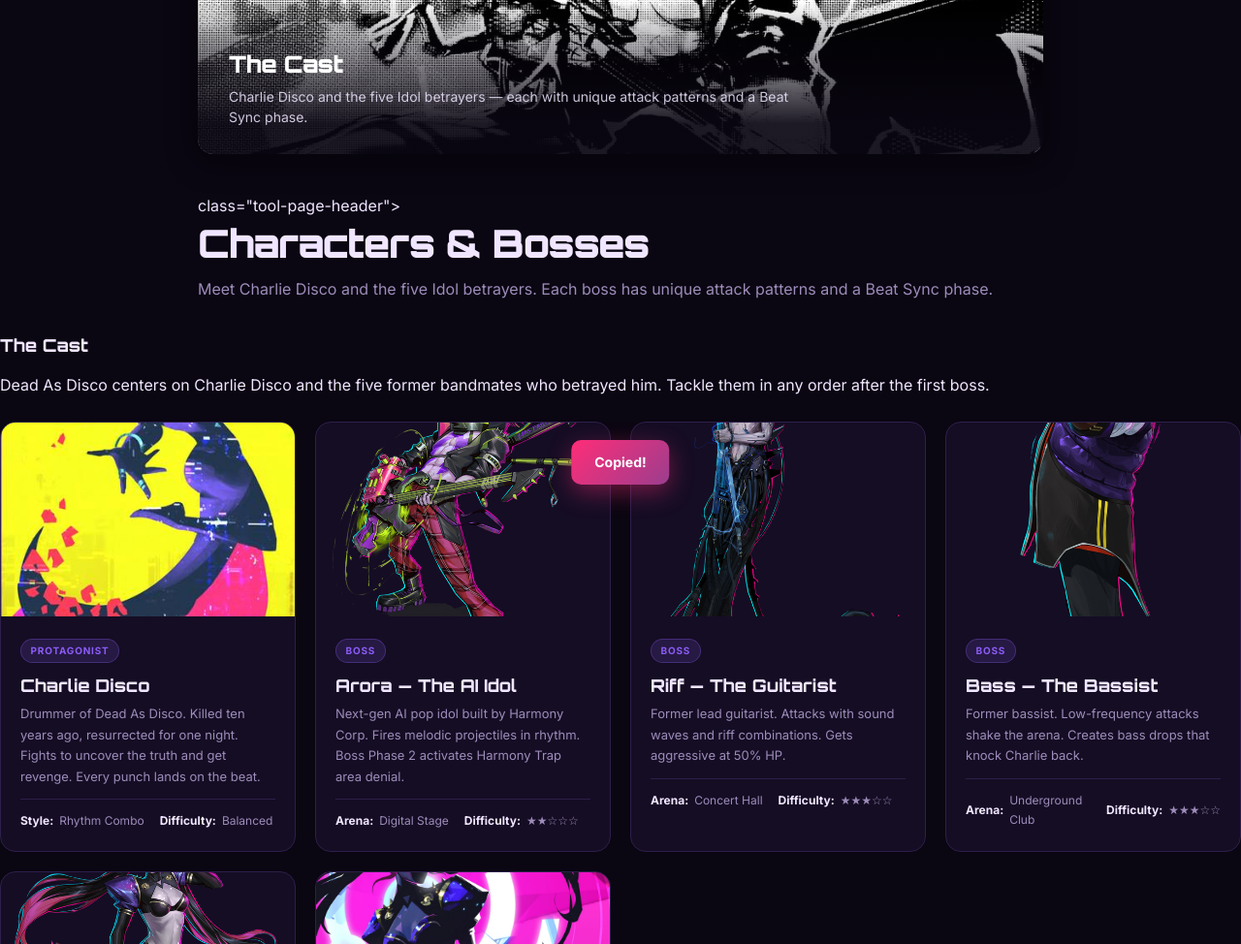
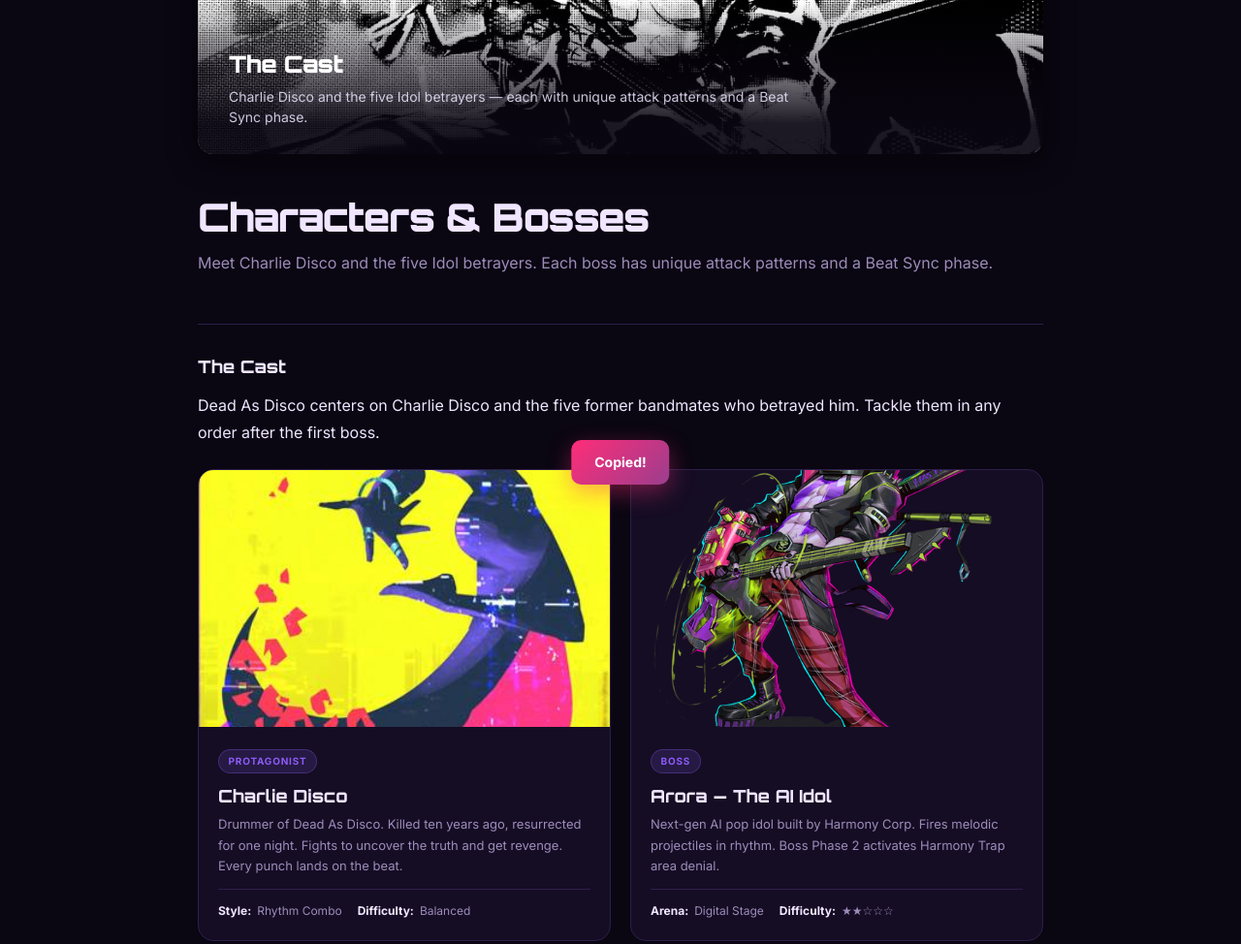
Before and after one commit to twinstiger/dead-as-disco, a plain HTML site: page pages/guides/characters.html in a window 1280 px wide. Shown: the part 386-1360 px from the top of the page at 97% size. Drawn offline with Linux system fonts and the light colour scheme.

Commit message:
pages/guides/characters.html: fix broken div structure and image layout
- Fix: malformed <div> before guide-hero
- Fix: tool-page-header missing opening div tag
- CSS: guide-hero uses aspect-ratio 16/7 instead of fixed max-height
- char-img uses aspect-ratio 16/10 instead of fixed 200px height

```diff
--- a/pages/guides/characters.html
+++ b/pages/guides/characters.html
@@ -11,7 +11,7 @@
     .char-grid { display: grid; grid-template-columns: repeat(auto-fill, minmax(280px, 1fr)); gap: 1.25rem; margin: 1.5rem 0; }
     .char-card { background: var(--bg-card); border: 1px solid var(--border); border-radius: var(--radius-lg); overflow: hidden; transition: var(--transition); }
     .char-card:hover { border-color: var(--accent); box-shadow: var(--shadow-hover); transform: translateY(-4px); }
-    .char-img { width: 100%; height: 200px; object-fit: cover; }
+    .char-img { width: 100%; aspect-ratio: 16/10; object-fit: cover; }
     .char-body { padding: 1.25rem; }
     .char-role { display: inline-block; font-size: 0.625rem; font-weight: 700; color: var(--neon-purple); background: rgba(139,92,246,0.15); border: 1px solid rgba(139,92,246,0.3); padding: 0.2rem 0.6rem; border-radius: 9999px; text-transform: uppercase; letter-spacing: 0.08em; margin-bottom: 0.75rem; }
     .char-name { font-size: 1.125rem; font-weight: 800; margin-bottom: 0.5rem; font-family: var(--font-heading); }
@@ -55,7 +55,6 @@
         <a href="../../index.html">Home</a> <span>/</span> <a href="index.html">Guides</a> <span>/</span> <span>Characters &amp; Bosses</span>
       </div>
 
-      <div
       <div class="guide-hero">
         <img src="../../images/char-select.jpg" alt="Characters & Bosses — Dead As Disco" class="guide-hero-img" loading="eager">
         <div class="guide-hero-overlay">
@@ -63,7 +62,7 @@
           <p class="guide-hero-desc">Charlie Disco and the five Idol betrayers — each with unique attack patterns and a Beat Sync phase.</p>
         </div>
       </div>
-class="tool-page-header">
+      <div class="tool-page-header">
         <h1 class="tool-page-title">Characters &amp; Bosses</h1>
         <p class="lead">Meet Charlie Disco and the five Idol betrayers. Each boss has unique attack patterns and a Beat Sync phase.</p>
       </div>
```
